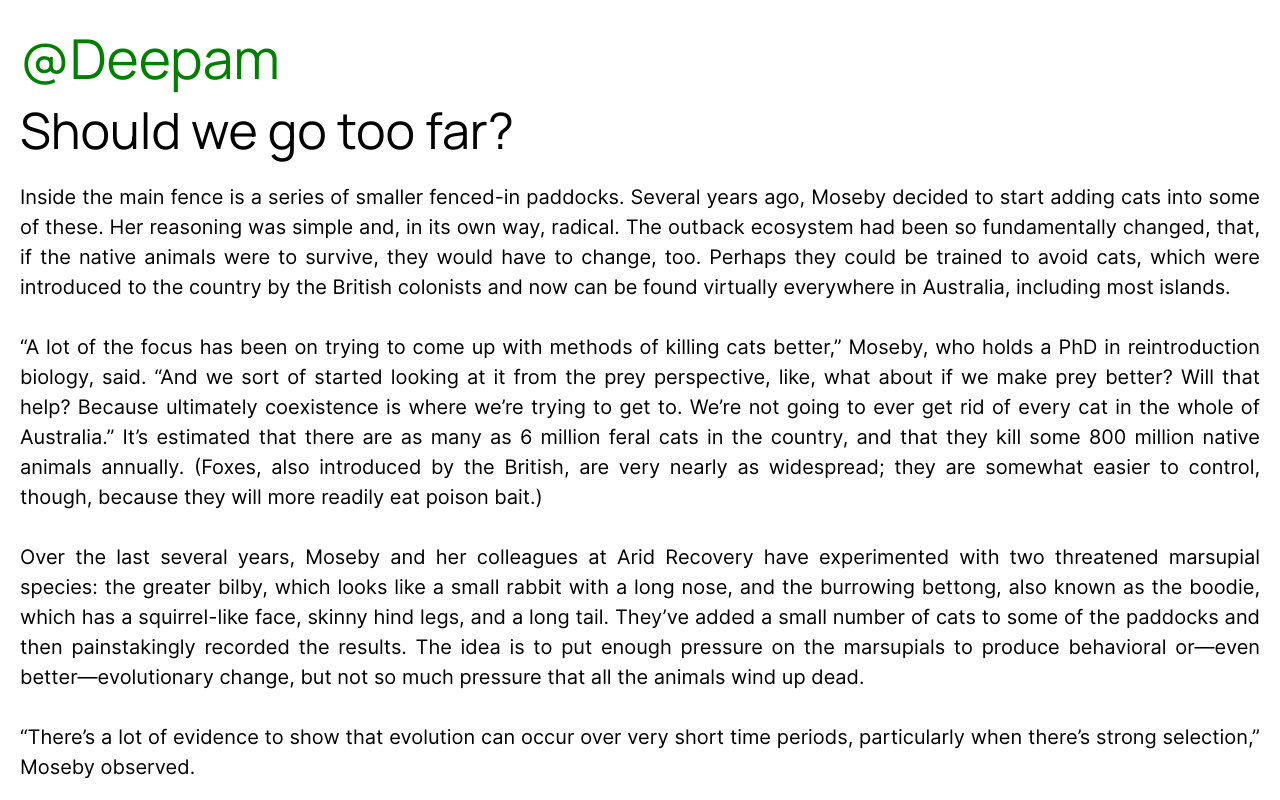
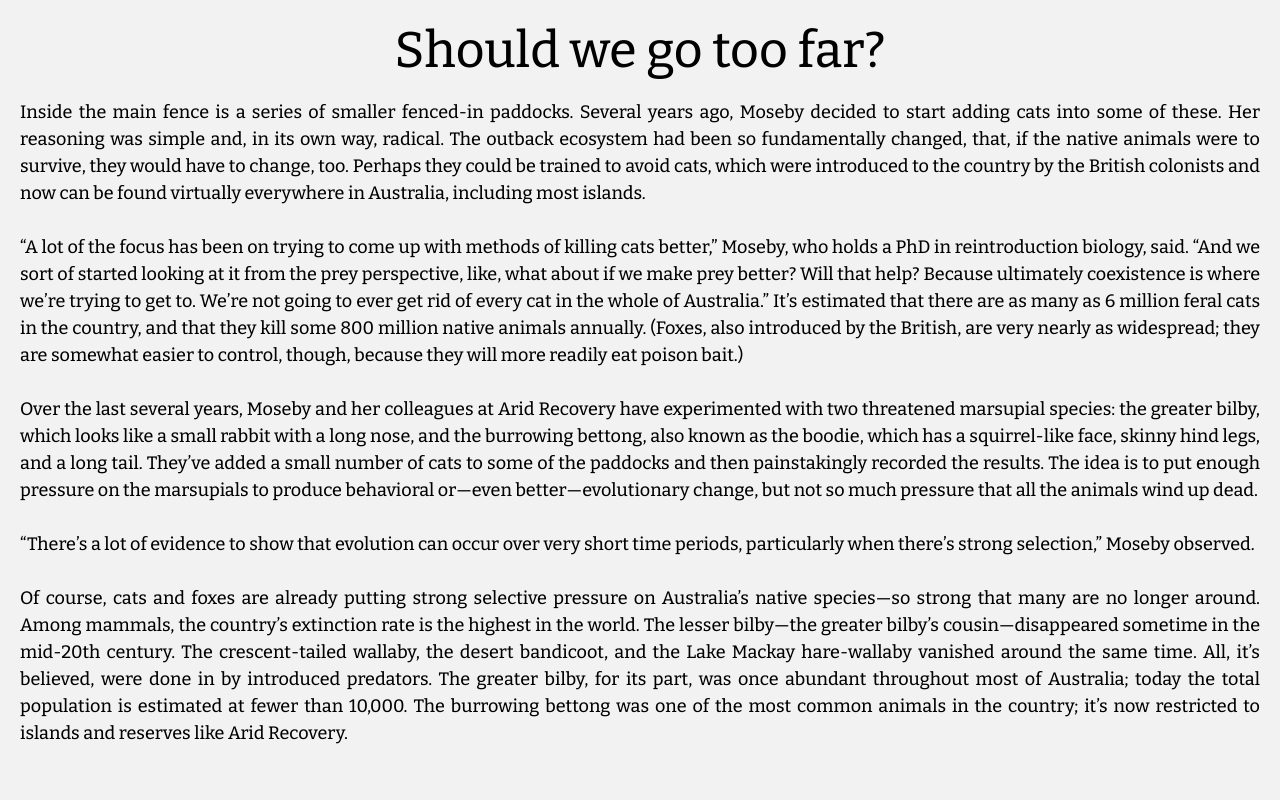
Before and after one commit to depforgit/depforgit.github.io, a plain HTML site: page index.html in a window 1280 px wide. Shown: the top 800 px of the page. Drawn offline with nearby package versions, Linux system fonts and the light colour scheme.

Commit message:
Update index.html

```diff
--- a/index.html
+++ b/index.html
@@ -1,38 +1,27 @@
-<html>
-    <head>
+<html><head>
+    <link rel="preconnect" href="https://fonts.gstatic.com">
+<link href="https://fonts.googleapis.com/css2?family=Bitter:wght@460&amp;display=swap" rel="stylesheet">
+
         <style>
-            @font-face {
-  font-family: Inter;
-  src: url(Inter.otf);
-}
-             @font-face {
-  font-family: Manrope;
-  src: url(Manrope.ttf);
-}
-
             #article{
                 line-height: 1.5em;
-                font-family: Inter;
-                font-size: 20px;
+                font-size: 18px;
                 text-align: justify;
-            }
-            #head0{
-                font-size: 55px;
-                font-family: Manrope;
-                color: green;
             }
             #head1{
                 font-size: 50px;
-                font-family: Manrope;
+                text-align: center;
             }
             body{
                 margin: 20px;
+		background-color: #f2f2f2;
+                font-family: 'Bitter', Serif;
             }
         </style>
         <meta name="viewport" content="width=device-width, initial-scale=1, maximum-scale=1">
         <title>Sample Post</title></head>
 <body>
-            <div id="head0">@Deepam</div>
+
             <div id="head1">Should we go too far?</div><br>
 <div id="article">
 <article>
@@ -49,5 +38,6 @@
 
 </article>
 </div>
-    </body>
-</html>
+
+
+</body></html>
```
